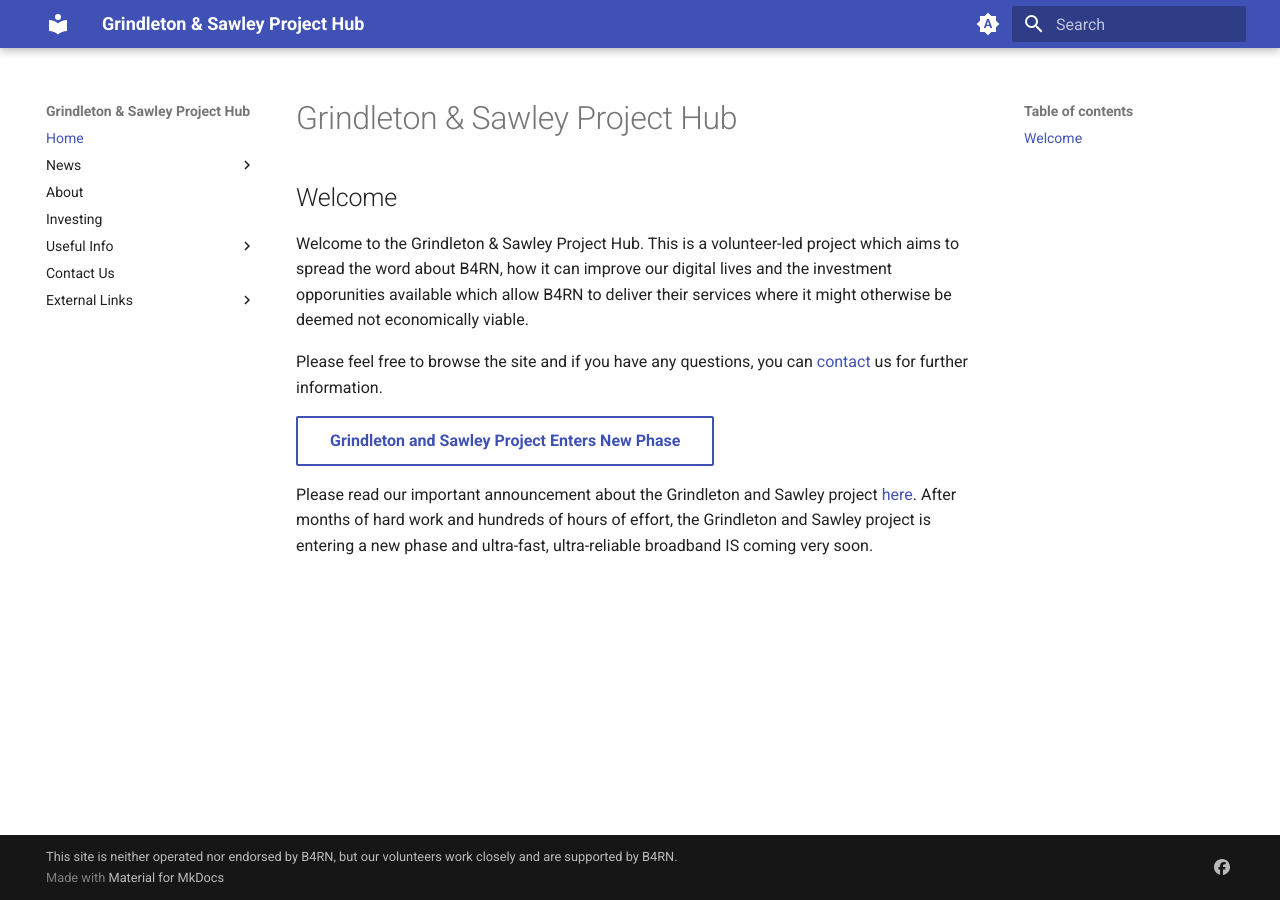
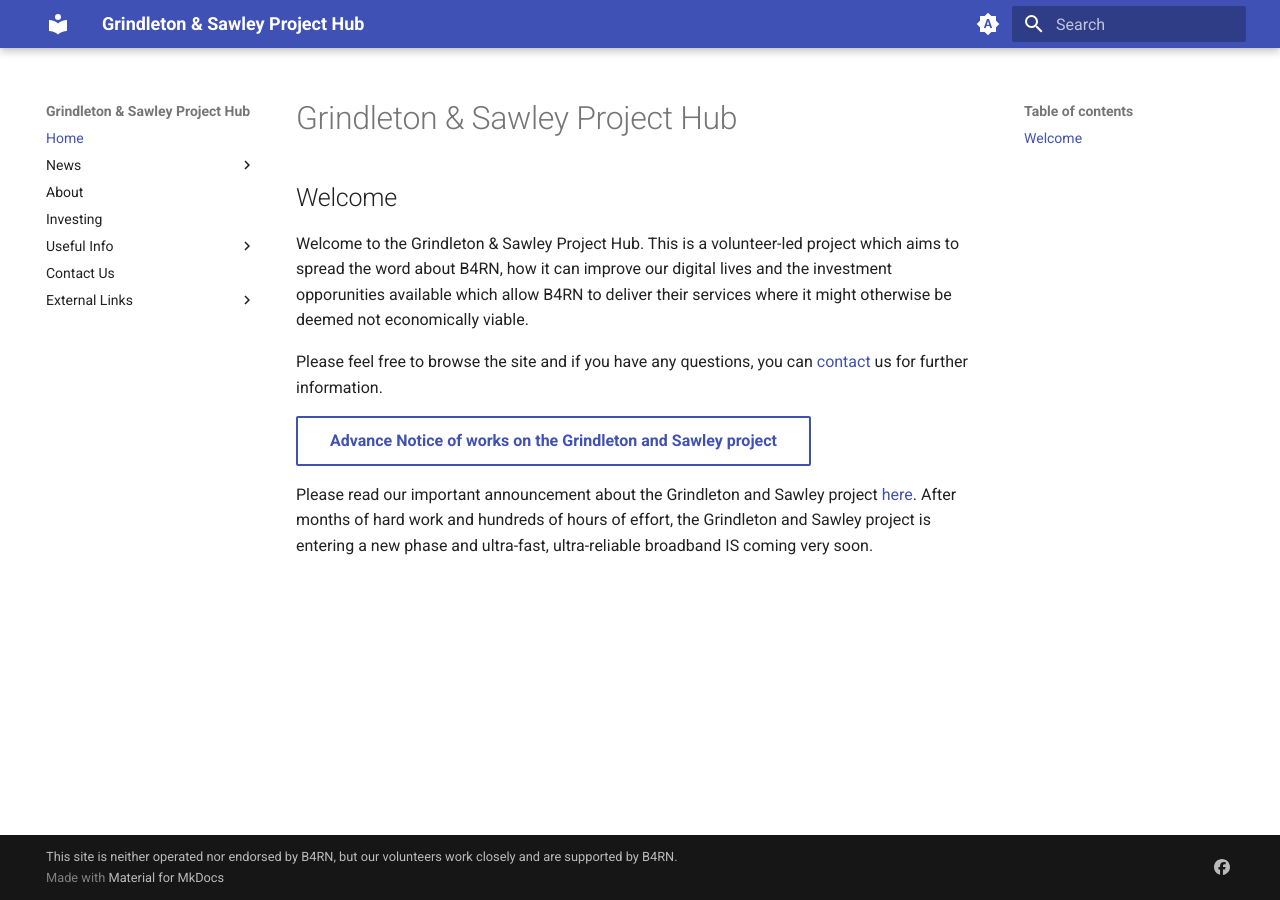
Before and after one commit to DJBenson/b4rngsdocs, an MkDocs documentation site: the page built from docs/index.md, in a window 1280 px wide. Built offline with MkDocs 1.6.1 and Material for MkDocs 9.7.7, drawn with Linux system fonts in a browser that asks for light colours.

Commit message:
Update index.md

```diff
--- a/docs/index.md
+++ b/docs/index.md
@@ -5,6 +5,6 @@ Welcome to the Grindleton & Sawley Project Hub. This is a volunteer-led project
 
 Please feel free to browse the site and if you have any questions, you can [contact](contact.md) us for further information.
 
-[Grindleton and Sawley Project Enters New Phase](news/posts/4.md){ .md-button }
+[Advance Notice of works on the Grindleton and Sawley project](news/posts/5.md){ .md-button }
 
 Please read our important announcement about the Grindleton and Sawley project [here](news/posts/4.md). After months of hard work and hundreds of hours of effort, the Grindleton and Sawley project is entering a new phase and ultra-fast, ultra-reliable broadband IS coming very soon.
```
